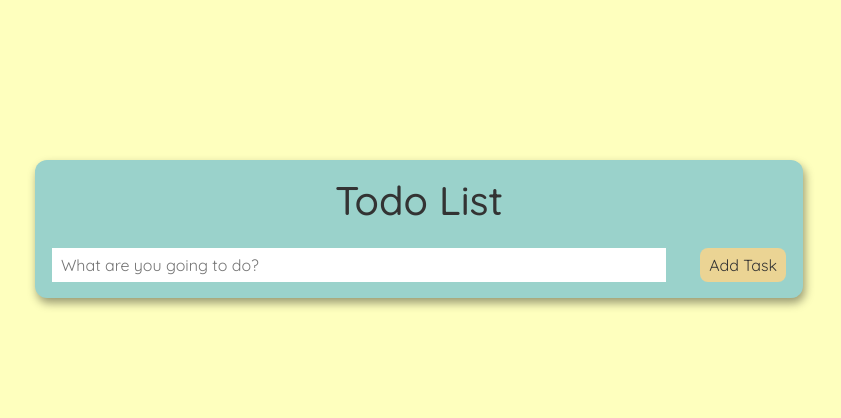
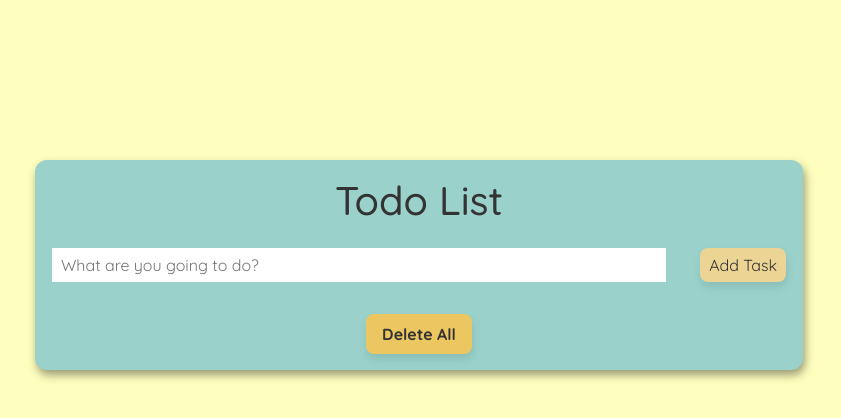
Before and after one commit to imananuar/reactjs-todo-list, a React (Create React App) app: page / in a window 1280 px wide. Shown: the top 418 px of the page, without its empty margins (221-1062 px from the left). Built offline with nearby package versions, Linux system fonts and the light colour scheme.

Commit message:
add delete-all button

```diff
--- a/public/index.html
+++ b/public/index.html
@@ -2,14 +2,14 @@
 <html lang="en">
   <head>
     <meta charset="utf-8" />
-    <link rel="icon" href="%PUBLIC_URL%/favicon.ico" />
+    <link rel="icon" href="" />
     <meta name="viewport" content="width=device-width, initial-scale=1" />
     <meta name="theme-color" content="#000000" />
     <meta
       name="description"
       content="Web site created using create-react-app"
     />
-    <link rel="apple-touch-icon" href="%PUBLIC_URL%/logo192.png" />
+    <link rel="apple-touch-icon" href="" />
     <!--
       manifest.json provides metadata used when your web app is installed on a
       user's mobile device or desktop. See https://developers.google.com/web/fundamentals/web-app-manifest/
--- a/src/App.js
+++ b/src/App.js
@@ -12,11 +12,9 @@ function App() {
 
   useEffect(() => {
     const storageTodos = JSON.parse(localStorage.getItem(LOCAL_STORAGE_KEY));
-
     if (storageTodos) {
       setTodos(storageTodos);
     }
-
   }, [])
 
   const addTodo = (todo) => {
@@ -34,8 +32,6 @@ function App() {
     localStorage.setItem(LOCAL_STORAGE_KEY, JSON.stringify(todos))
   }, [todos]);
 
-
-
   return (
     <div className="App">
       <h1>Todo List</h1>
@@ -43,6 +39,9 @@ function App() {
       <TodoList todos={todos}
       handleDelete={handleDelete}
       />
+      <div className='button-container'>
+      <button className="delete-all-button" type="button">Delete All</button>
+      </div>
     </div>
   );
 }
--- a/src/components/TodoList.js
+++ b/src/components/TodoList.js
@@ -2,8 +2,6 @@ import React, { useState } from 'react';
 import Todo from './Todo';
 
 function TodoList({todos, handleDelete }) {
-
-  console.log(todos);
   return (
     <div className="todo-list">
         {todos.map(todo => (
--- a/src/index.css
+++ b/src/index.css
@@ -19,6 +19,26 @@ body {
   box-shadow: 2px 5px 10px rgba(0,0,0,0.4);
   border-radius: 12px;
   /* padding-bottom: 2rem; */
+}
+
+.button-container {
+  width: 100%;
+  display: flex;
+  align-items: center;
+  justify-content: center;
+}
+
+.delete-all-button {
+  margin: 1rem;
+  padding: 8px 16px;
+  border: transparent;
+  border-radius: 8px;
+  box-shadow: 1px 5px 8px rgba(0,0,0,0.1);
+  /* background-color: #c74b83;
+ */
+  background-color: #ecc761;;
+  font-weight: bold;
+  /* color: #fff; */
 }
 
 .App h1 {
@@ -46,6 +66,7 @@ input[type=text] {
 .add-task {
   border: 1px solid transparent;
   background-color: #EBD494;
+  box-shadow: 1px 5px 8px rgba(0,0,0,0.1);
   padding: 4px 8px;
   border-radius: 8px;
 }
```
